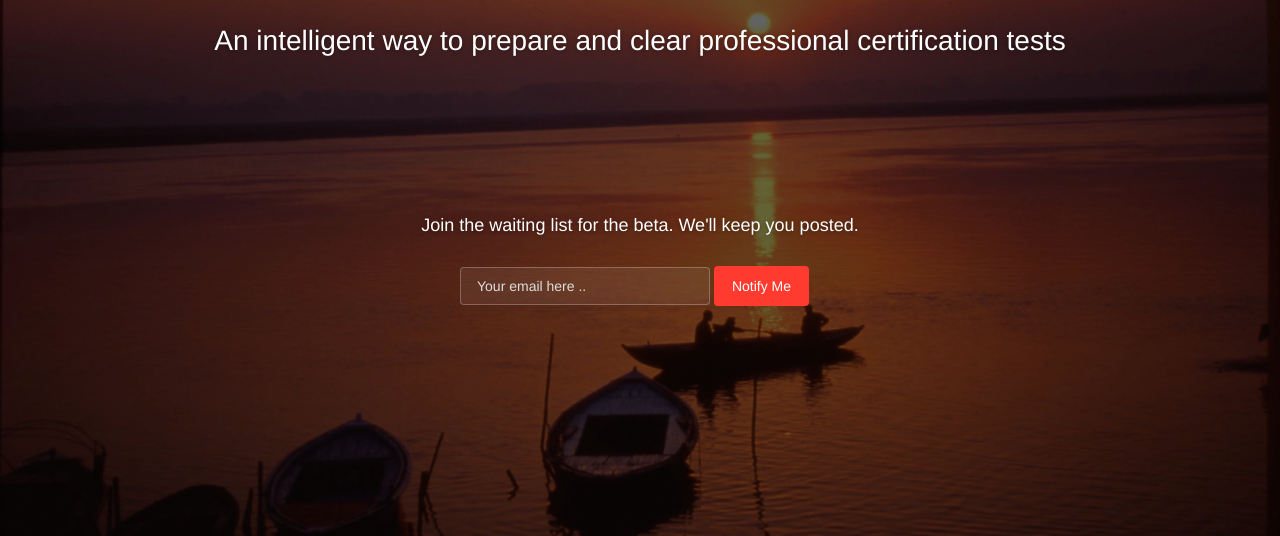
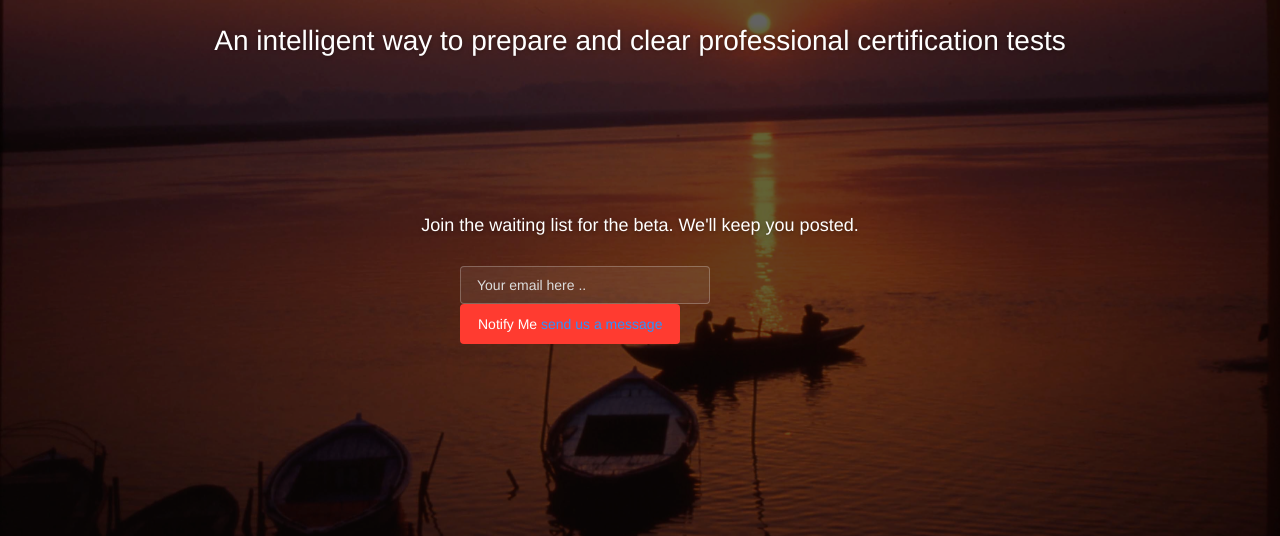
Before and after one commit to Sukritgoel/testntrain, a plain HTML site: page index.html in a window 1280 px wide. Shown: the part 264-800 px from the top of the page. Drawn offline with Linux system fonts and the light colour scheme; a web font is replaced by a local one.

Commit message:
Update index.html

```diff
--- a/index.html
+++ b/index.html
@@ -105,10 +105,12 @@
                     <div class="col-md-4 col-md-offset-4 col-sm6-6 col-sm-offset-3 ">
                         <form class="form-inline" role="form">
                           <div class="form-group">
-                            <label class="sr-only" for="exampleInputEmail2">contacttestntrain@gmail.com</label>
+                            <label class="sr-only" for="exampleInputEmail2"></label>
                             <input type="email" class="form-control transparent" placeholder="Your email here ..">
                           </div>
-                          <button type="submit" class="btn btn-danger btn-fill">Notify Me</button>
+                          <button type="submit" class="btn btn-danger btn-fill">Notify Me
+				<a href="mailto:contacttestntrain@gmail.com?cc=sukritgoel@gmail.com?subject=testNtrain%20subscription">send us a message</a>
+				</button>
                         </form>
 
                     </div>
```
